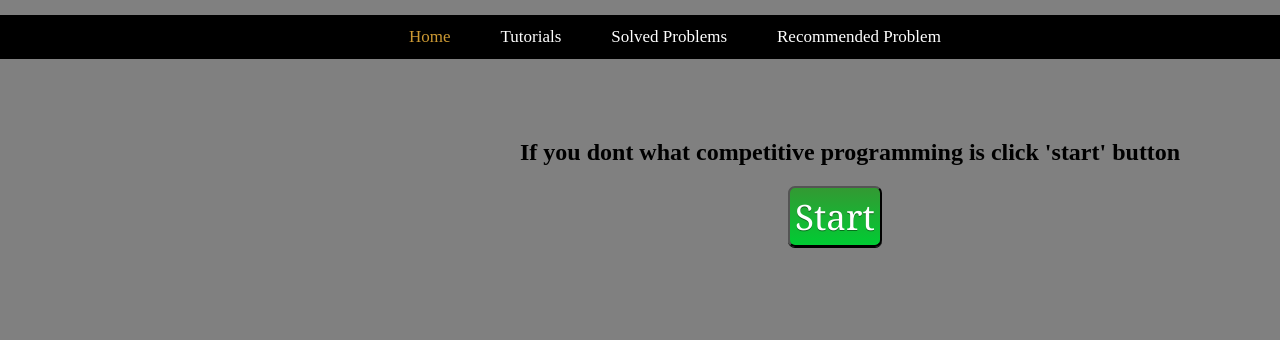
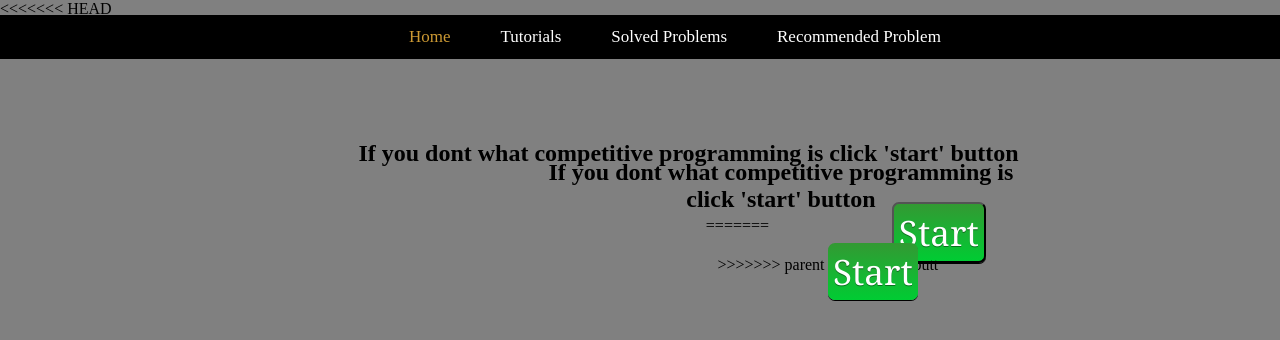
Before and after one commit to Hepic/codelove, a PHP site: page / in a window 1280 px wide. Shown: the top 340 px of the page. Run offline with PHP 8.4, Linux system fonts and the light colour scheme.

Commit message:
change
change

```diff
--- a/src/container.css
+++ b/src/container.css
@@ -1,24 +1,29 @@
 div#container
 {
 	position: absolute;
-	top: 119px;
-	left: 520px;
+	top: 15%;
+	left: 28%;
 }
 
 
 #start_button
 {
-	position: absolute;
-	left: 268px;
-	top: 67px;
+	position: relative;
+	left: 43%;
+	top: 15px;
+
 	padding: 5px;
+
 	font-size: 35px;
 	font-family: Georgia, serif;
+
 	color: white;
 	background-color: #339933;
 	background: -webkit-gradient(linear, left top, left bottom, from(#339933), to(#00CC33));
+
 	border-radius: 7px;
 	box-shadow: black 0 1px 0;
 	text-shadow: rgba(0, 0, 0, .4) 0 1px 0;
+
 	cursor: pointer;
 }
--- a/src/index.html
+++ b/src/index.html
@@ -24,6 +24,7 @@
 			</ul>
 		</div>
 
+<<<<<<< HEAD
 		<div id='container' align="center">
 			<h2 >If you dont what competitive programming is click 'start' button</h2>
 
@@ -35,6 +36,12 @@
 				}
 			</script>
 
+=======
+		<div id='container'>
+			<h2>If you dont what competitive programming is click 'start' button</h2>
+			<span id='start_button'>Start</span>
+>>>>>>> parent of 6f9cc37... butt
 		</div>
-</body>
+
+	</body>
 </html>
```
Also changed, not shown: 1 other file.
